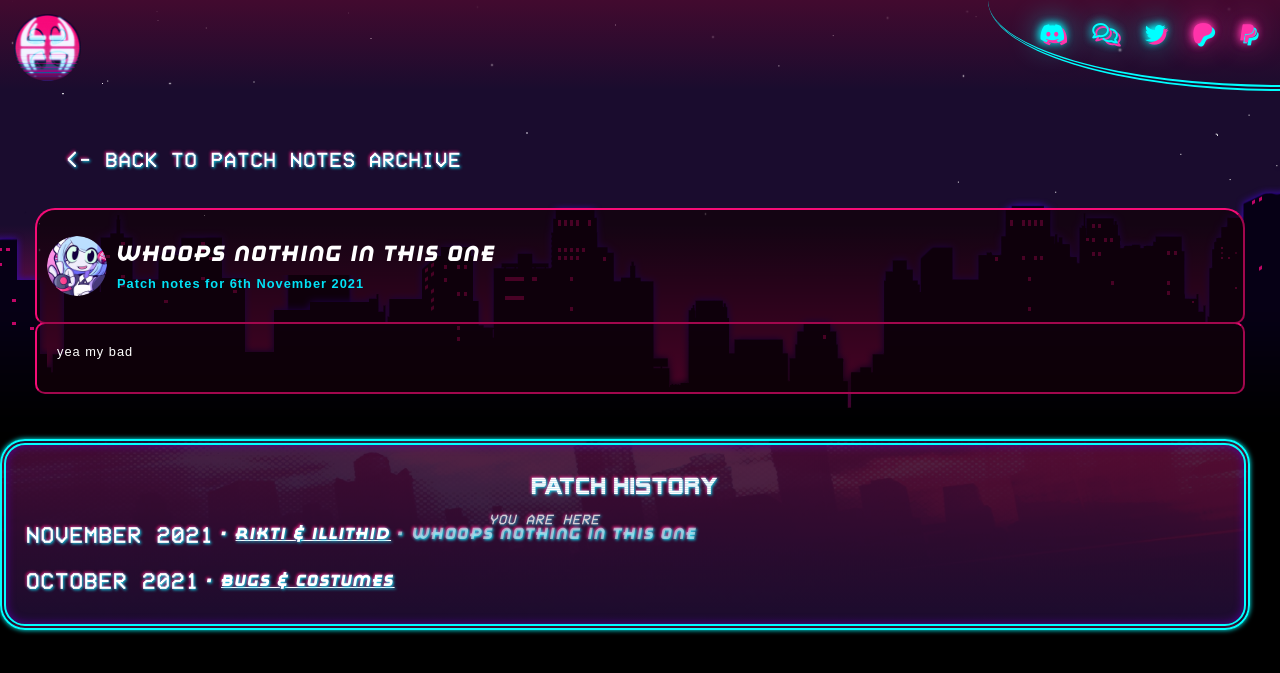
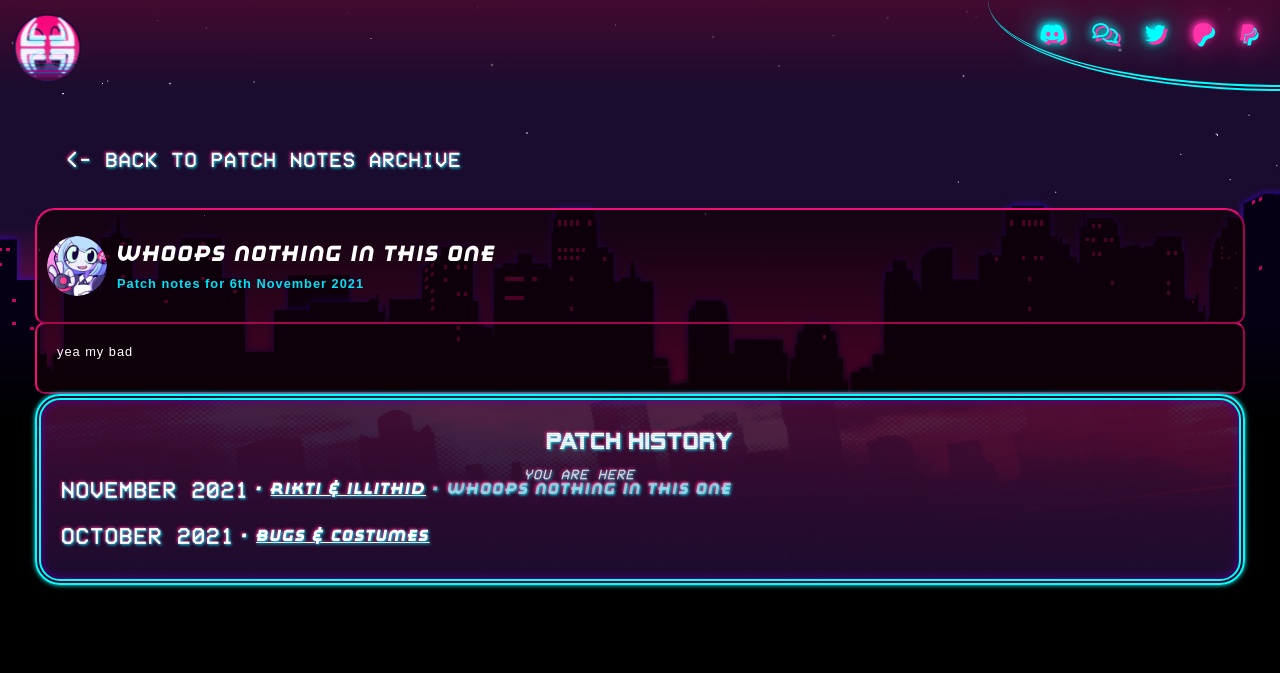
Before and after one commit to crekulon/tspy, a Jekyll site: the page built from _patchnotes/20211107042843-whoops-nothing-in-this-one.md, in a window 1280 px wide. Shown: the top 673 px of the page. Built offline with Jekyll 4.4.1, drawn with Linux system fonts in a browser that asks for light colours; nearby versions of some CDN libraries.

Commit message:
minor positioning fix on patch note page navigation

```diff
--- a/_layouts/patchnote.html
+++ b/_layouts/patchnote.html
@@ -16,10 +16,10 @@
 
             {% assign notes = page %}
             {% include patchbox.html %}
+
+            {% include patchnav.html %}
         </div>
     </section>
-
-    {% include patchnav.html %}
 	{% include cityfooter.html %}
 </body>
 </html>
```
